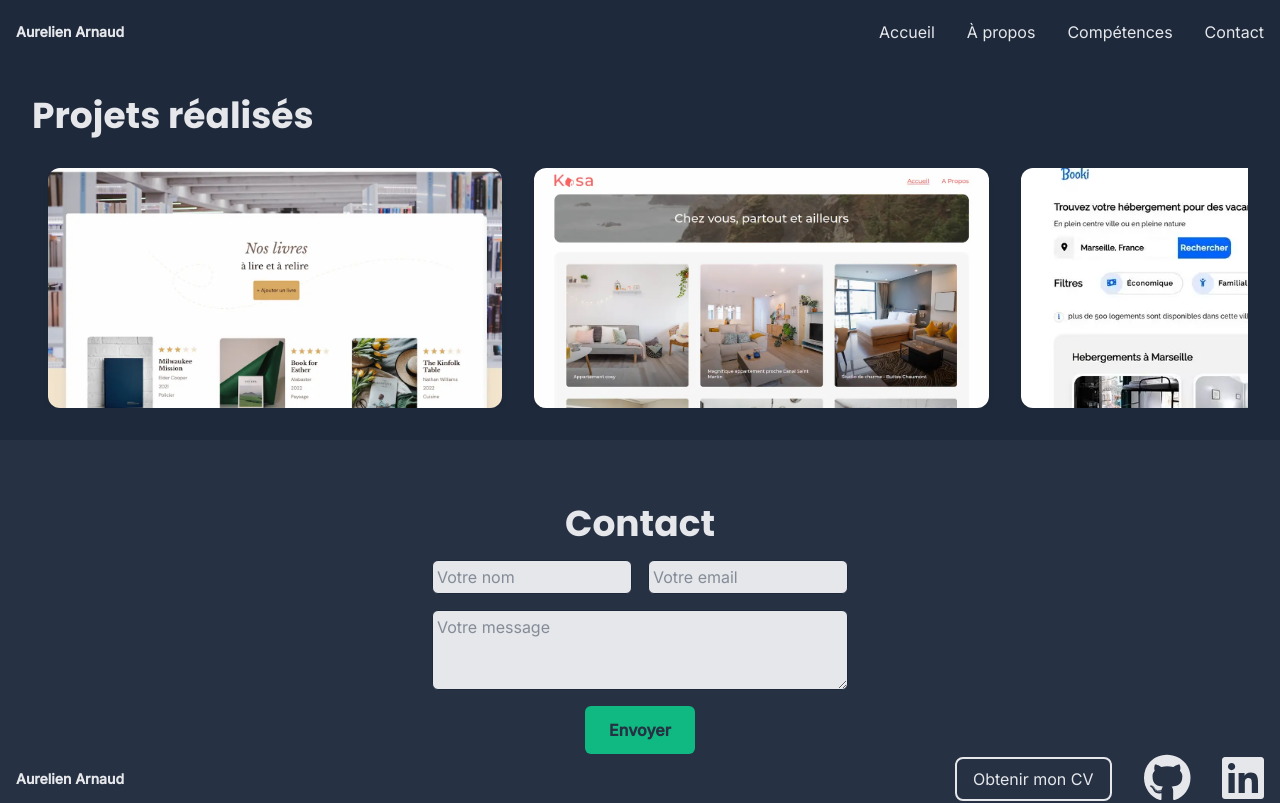
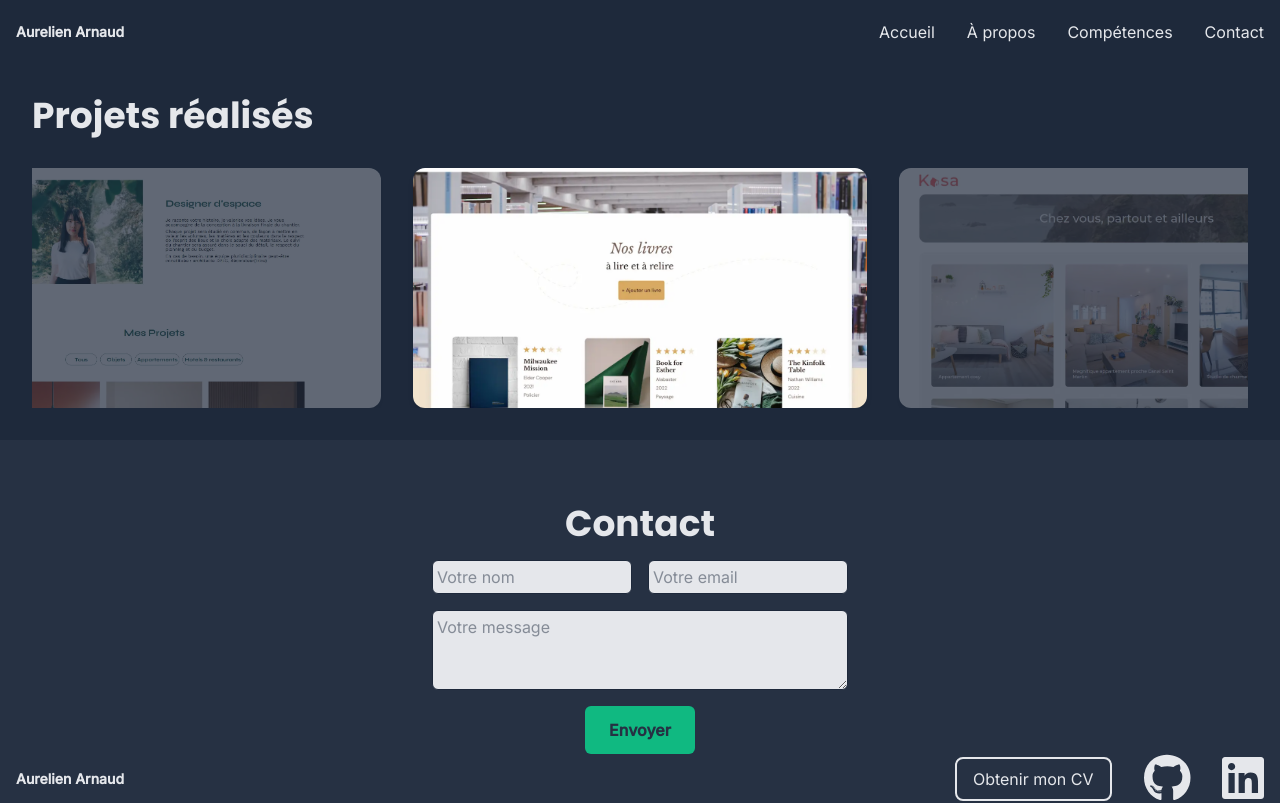
Before and after one commit to aurelienrnd/portfolio, a React (Vite) app: page /project in a window 1280 px wide. Built offline with nearby package versions, Linux system fonts and the light colour scheme.

Commit message:
feature CarouselProject.tsx :  ajout emplaApi pour determiner l'image afficher

```diff
--- a/src/components/pages/projects/sections/my-project/CarouselProject.tsx
+++ b/src/components/pages/projects/sections/my-project/CarouselProject.tsx
@@ -1,3 +1,4 @@
+import React, { useEffect, useState } from 'react';
 import useEmblaCarousel from 'embla-carousel-react';
 import type { ProjectsType } from './MyProject.tsx';
 
@@ -6,15 +7,32 @@ interface Prop {
 }
 
 function CarouselProject({ projects }: Prop): React.JSX.Element {
-  const [emblaRef] = useEmblaCarousel();
+  const [emblaRef, emblaApi] = useEmblaCarousel({
+    loop: true,
+    align: 'center',
+  });
+  const [selectedIndex, setSelectedIndex] = useState(0);
+
+  useEffect(() => {
+    if (!emblaApi) return;
+
+    const onSelect = () => {
+      setSelectedIndex(emblaApi.selectedScrollSnap());
+    };
+
+    emblaApi.on('select', onSelect);
+    onSelect();
+  }, [emblaApi]);
 
   return (
     <div className="w-full overflow-hidden" ref={emblaRef}>
       <div className="flex">
-        {projects.map(project => (
+        {projects.map((project, index) => (
           <div
             key={`project-${project.id}`}
-            className="md:flex-[0_0_40%] flex-[0_0_80%] min-w-0 px-4"
+            className={`md:flex-[0_0_40%] flex-[0_0_80%] min-w-0 px-4 transition-opacity duration-300 ${
+              index === selectedIndex ? 'opacity-100' : 'opacity-30'
+            }`}
           >
             <img
               src={project.image}
```
